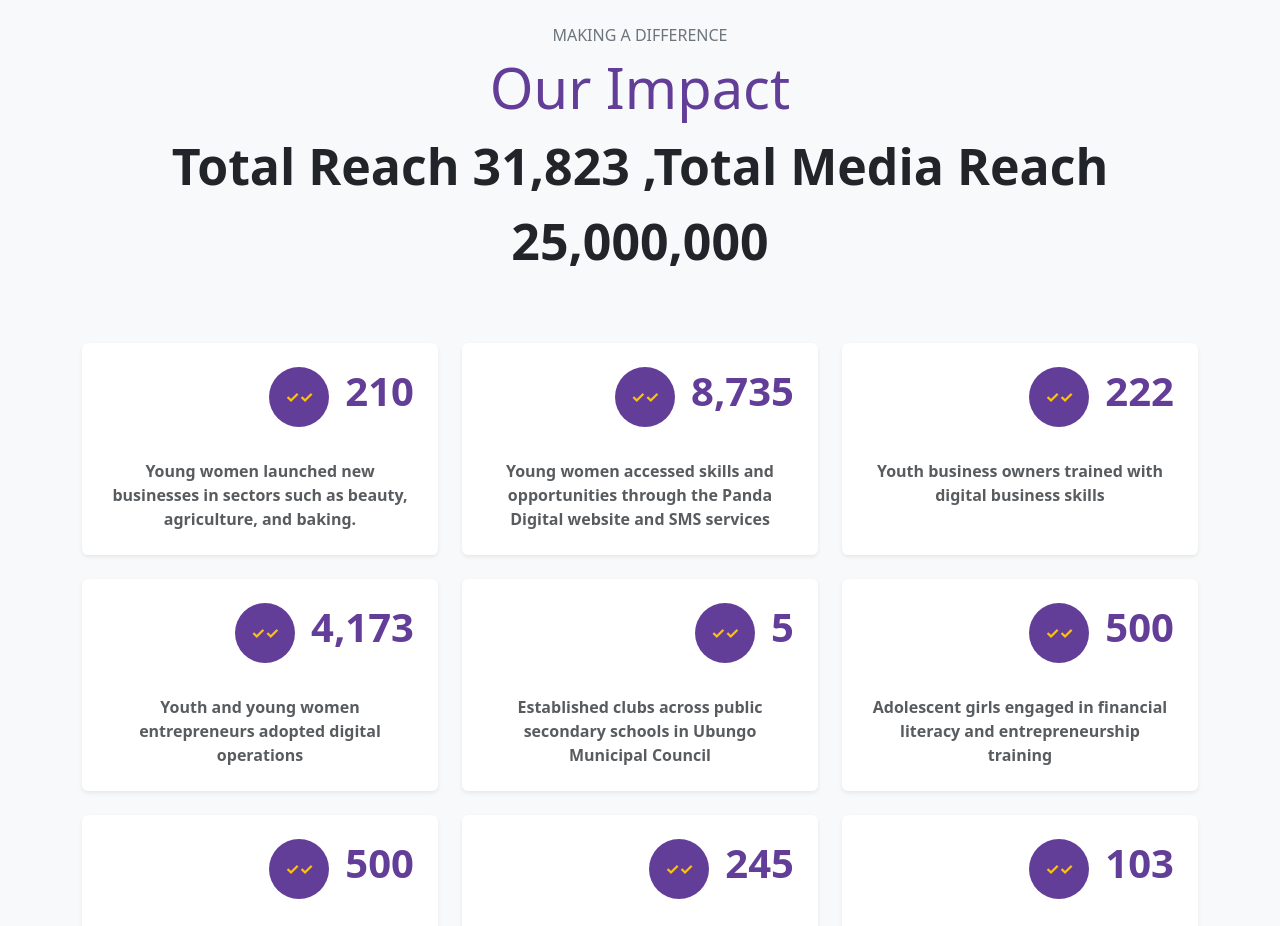
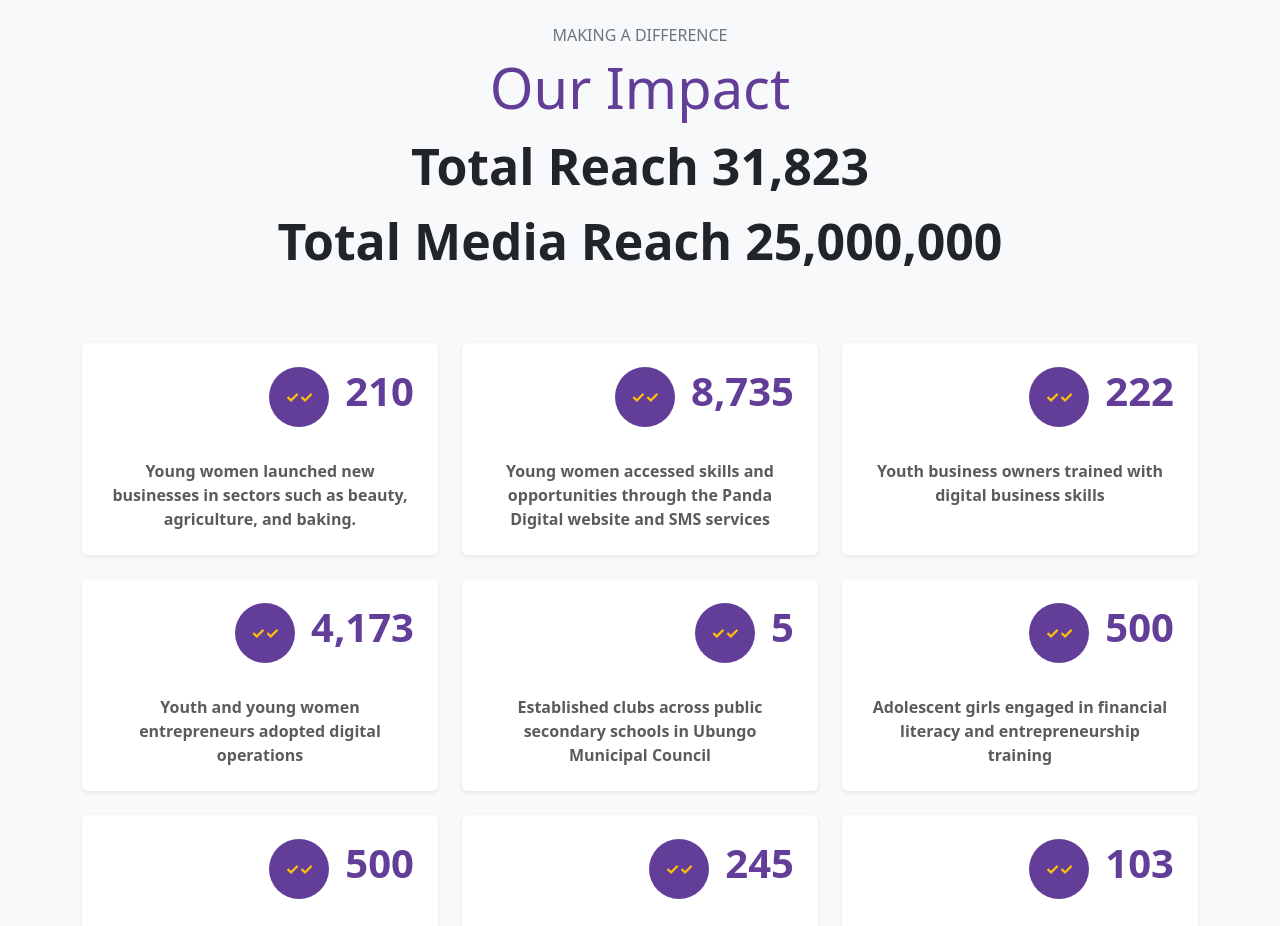
Before and after one commit to kwayummari/her-initiative, a React (Create React App) app: page / in a window 1280 px wide. Shown: the part 1820-2746 px from the top of the page. Built offline with nearby package versions, Linux system fonts and the light colour scheme.

Commit message:
fixing reset password

```diff
--- a/src/screens/home/impact.js
+++ b/src/screens/home/impact.js
@@ -47,7 +47,7 @@ const Impact = () => {
           <div className="col-12">
             <h6 className="text-secondary">MAKING A DIFFERENCE</h6>
             <h2 className="display-4" style={{ color: '#633e98' }}>Our Impact</h2>
-            <p style={{fontSize: "50px", fontWeight: "bolder"}}>Total Reach 31,823 ,Total Media Reach 25,000,000</p>
+            <p style={{fontSize: "50px", fontWeight: "bolder"}}>Total Reach 31,823 <br /> Total Media Reach 25,000,000</p>
           </div>
         </div>
 
--- a/src/screens/team/index.js
+++ b/src/screens/team/index.js
@@ -162,7 +162,7 @@ She believes that when girls are financially independent, they have a choice. He
 
 `
         },
-        { image: "Her-Initiative-Organization-Profile-Design-43.jpg", title: "Tariq Ghusuob", subTitle: "Tariq Salim is a dynamic Senior Officer in Communications and Projects with extensive", buttonText: '',
+        { image: "Her-Initiative-Organization-Profile-Design-43.jpg", title: "Tariq Ghusuob", subTitle: "Senior Officer, Communications and Projects", buttonText: '',
             fullDescription: `Tariq Salim is a dynamic Senior Officer in Communications and Projects with extensive experience in digital analysis, communications strategy, branding, and project management. With a strong background in impact-driven and results-based communications, he plays a pivotal role in shaping organizational messaging, outreach, and public engagement.
 Specializing in strategic storytelling, digital marketing, and stakeholder engagement, Tariq is committed to enhancing brand visibility and fostering meaningful conversations. His expertise in content creation, media relations, campaign execution, and project coordination ensures that both communication and programmatic efforts are data-driven, compelling, and effective.
 As the leader of Strategic Objective One: Enabling Economic and Financial Freedom, Tariq spearheads initiatives that empower women and youth through entrepreneurship, financial literacy, and access to economic opportunities. His role in project design, implementation, and impact assessment ensures that programs are aligned with organizational goals and create tangible change.
@@ -175,6 +175,9 @@ Through his leadership in outreach, digital strategy, and project execution, Tar
 <br />Passionate about organizational effectiveness and financial accountability, Amanda specializes in financial planning, resource management, and internal controls. Her role also extends to office administration, procurement, and logistics coordination, ensuring seamless day-to-day operations. Through her dedication, she contributes to the sustainability and smooth functioning of the organization
 `
         },
+        { image: "wendy.png", title: "Wendy Shewiyo", subTitle: "Resource Mobilization and Project Officer", buttonText: '',
+            fullDescription: `She is a Resource Mobilization and Project Officer at Her Initiative, bringing over six years of experience in resource mobilization and project management. She possesses technical skills and expertise in building and strengthening partnerships with diverse stakeholders for project implementation and resource mobilization. Her experience includes business development, project management, and managing stakeholders' financial landscapes. She is passionate about youth empowerment and believes in youth involvement for generational growth.`
+        },
 
         { image: "Her-Initiative-Organization-Profile-Design-44.jpg", title: "Celine Julius", subTitle: "Partnership and Safeguarding Officer", buttonText: '',
             fullDescription: `She is a Partnership and Safeguarding Officer with over years of experience in maintaining donor relations, securing partnerships, and safeguarding organizational interests. She excels in building relationships with private, public, and government stakeholders, ensuring mutual benefits and long-term success. Celine's expertise in partnership building has led to securing funding, expanding collaborative efforts, and implementing safeguarding measures to protect beneficiaries. Her leadership has fostered an environment where both beneficiaries and donors feel supported and confident. Celine's work continues to drive impactful outcomes and strengthen the organization's sustainability.`
@@ -184,9 +187,7 @@ Through his leadership in outreach, digital strategy, and project execution, Tar
 Passionate about evidence-based development, he specializes in designing M&E frameworks, conducting impact assessments, and providing insights that enhance program efficiency and accountability. Through his work, Nemes contributes to strengthening project outcomes, ensuring that interventions deliver sustainable and measurable change.
 `
         },
-        { image: "wendy.png", title: "Wendy Shewiyo", subTitle: "Resource Mobilization and Project Officer", buttonText: '',
-            fullDescription: `She is a Resource Mobilization and Project Officer at Her Initiative, bringing over six years of experience in resource mobilization and project management. She possesses technical skills and expertise in building and strengthening partnerships with diverse stakeholders for project implementation and resource mobilization. Her experience includes business development, project management, and managing stakeholders' financial landscapes. She is passionate about youth empowerment and believes in youth involvement for generational growth.`
-        },
+
         { image: "nusura.jpeg", title: "Nusura Myonga", subTitle: "Project Lead & Assistant Monitoring & Evaluation Officer", buttonText: '',
             fullDescription: `Nusura Myonga is a dedicated Project Lead and Assistant Monitoring & Evaluation (M&E) Officer, committed to ensuring the effective implementation and impact measurement of development initiatives. With expertise in project management, data analysis, and performance tracking, she plays a key role in both leading projects and supporting M&E functions.
 <br />Passionate about evidence-based decision-making and community empowerment, Nusura specializes in program coordination, stakeholder engagement, and impact assessment. Her work bridges strategic planning and on-the-ground execution, ensuring that projects are efficient, accountable, and aligned with organizational goals.
```
